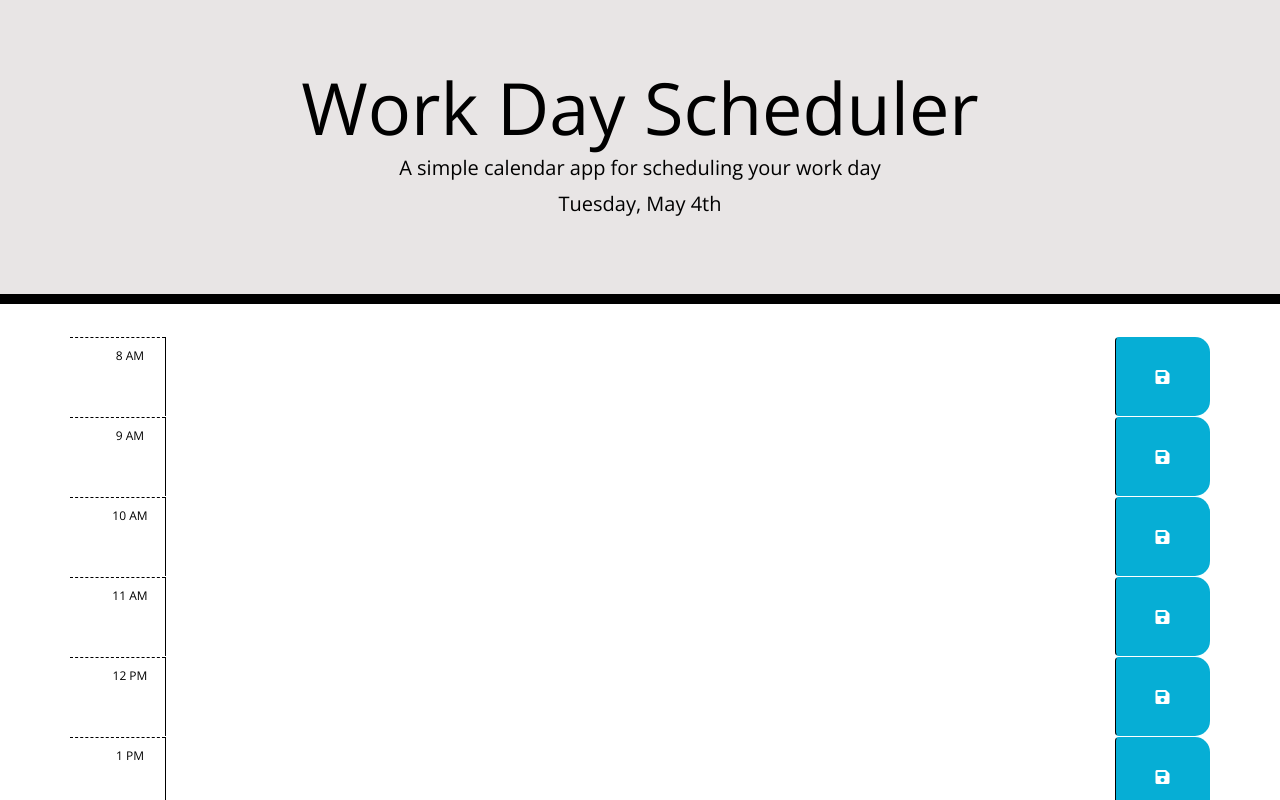
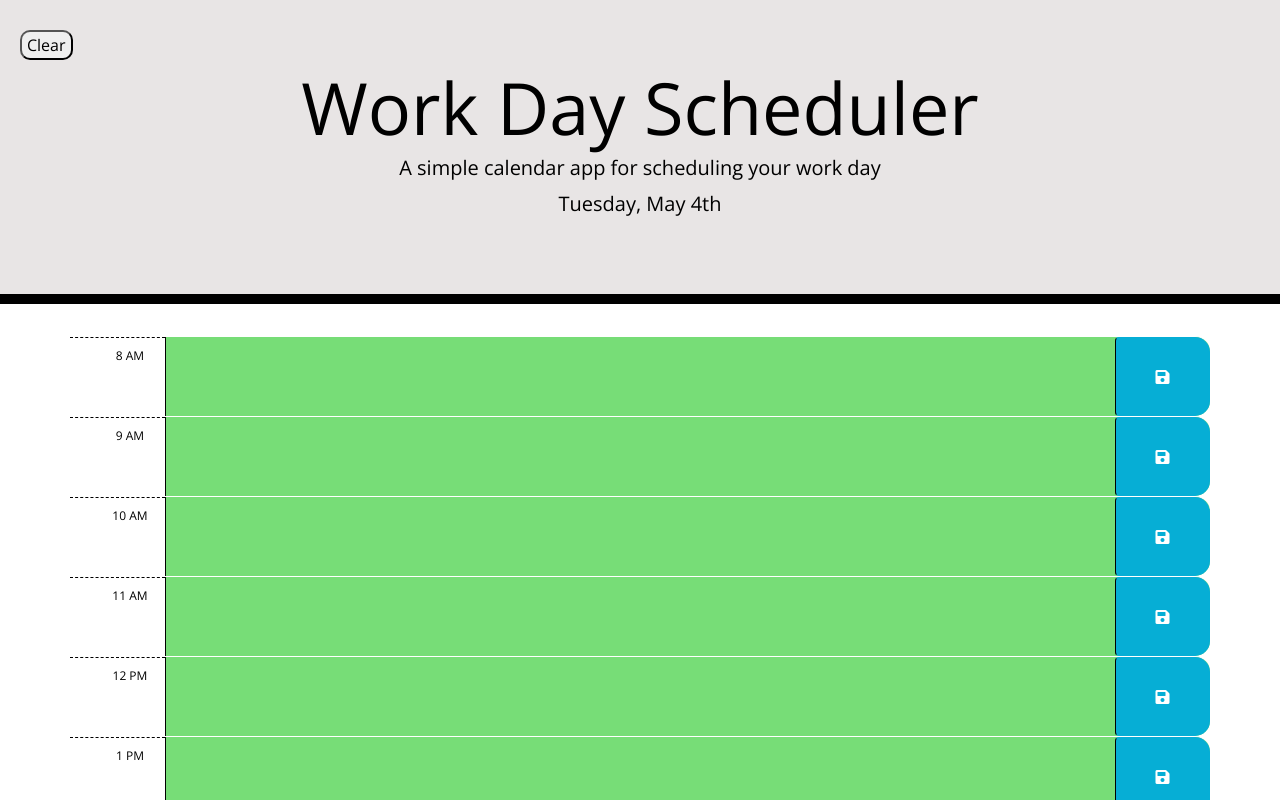
Before and after one commit to ChrisNguyenT/Work-Day-Scheduler, a plain HTML site: page index.html in a window 1280 px wide. Shown: the top 800 px of the page. Drawn offline with nearby package versions, Linux system fonts and the light colour scheme.

Commit message:
added color coding functionality to the time blocks as well as initial readme file description

```diff
--- a/assets/script.js
+++ b/assets/script.js
@@ -21,4 +21,40 @@ $(function() {
     $('#h15 .description').val(localStorage.getItem('h15'));
     $('#h16 .description').val(localStorage.getItem('h16'));
     $('#h17 .description').val(localStorage.getItem('h17'));
+
+    // Function to add color styling to appropriate time blocks
+    function timeTense() {
+        var now = moment().hour();
+
+        // This function loops over every time block and compares it with the current hour
+        $('.time-block').each(function () {
+            // Converts id to an integer and creates an array of the hours separated by 'h'
+            var timeBlock = parseInt($(this).attr('id').split('h')[1]);
+
+            // Compares time block and current time to add/remove appropriate class for each time block
+            if (timeBlock === now) {
+                $(this).removeClass('past');
+                $(this).addClass('present');
+                $(this).removeClass('future');
+            }
+            else if (timeBlock < now) {
+                $(this).addClass('past');
+                $(this).removeClass('present');
+                $(this).removeClass('future');
+            }
+            else {
+                $(this).removeClass('past');
+                $(this).removeClass('present');
+                $(this).addClass('future');
+            }
+        })
+    }
+    timeTense();
 })
+
+// Clear function to remove all saved text
+$(function() {
+    $('.clearBtn').click(function () {
+        localStorage.clear();
+        location.reload();
+    })});
--- a/assets/style.css
+++ b/assets/style.css
@@ -70,3 +70,12 @@ textarea{
   font-size: 20px;
   transition: all .3s ease-in-out;
 }
+
+.clearBtn {
+  padding: 5px;
+  margin: 10px;
+  position: absolute;
+  margin-left: 20px;
+  top: 20px;
+  border-radius: 10px;
+}
--- a/index.html
+++ b/index.html
@@ -113,6 +113,8 @@
     </div>
   </div>
 
+  <button class= "clearBtn">Clear</button>
+
   <script src="https://cdnjs.cloudflare.com/ajax/libs/jquery/3.2.1/jquery.min.js"></script>
   <script src="https://cdnjs.cloudflare.com/ajax/libs/moment.js/2.24.0/moment.min.js"></script>
   <script src="./assets/script.js"></script>
```
Also changed, not shown: 1 other file.
